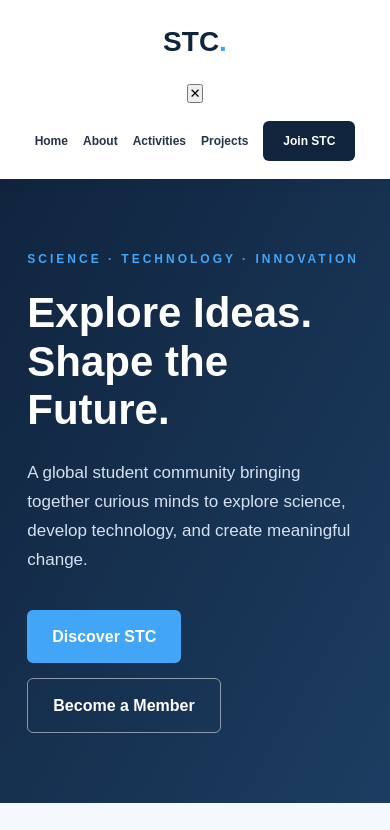
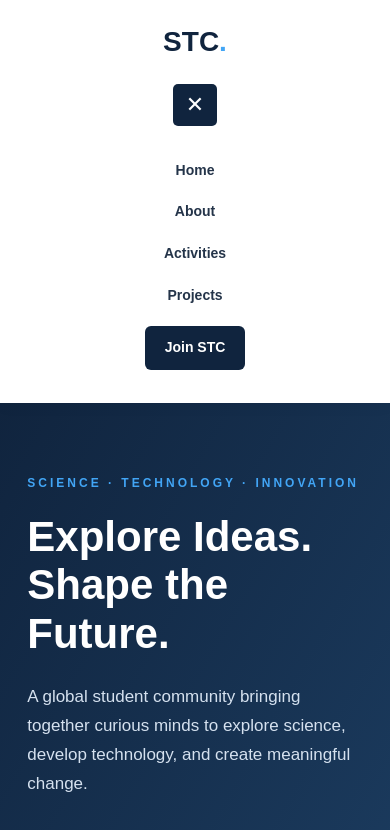
Before and after one commit to 15942-maria6ii/stc-website, a plain HTML site: page index.html in a window 390 px wide. Both pictures are taken after a click on the button "Toggle navigation". Shown: the top 830 px of the page. Drawn offline with Linux system fonts and the light colour scheme.

Commit message:
Implement mobile navigation styles and toggle
Added mobile navigation styles and menu toggle functionality.

```diff
--- a/style.css
+++ b/style.css
@@ -293,3 +293,97 @@ footer {
         padding: 65px 7%;
     }
 }
+
+/* Mobile Navigation */
+
+.menu-toggle {
+    display: none;
+    background: var(--primary);
+    color: white;
+    border: none;
+    padding: 8px 13px;
+    border-radius: 5px;
+    font-size: 22px;
+    cursor: pointer;
+}
+
+/* Mobile Menu */
+
+@media (max-width: 768px) {
+
+    .navbar {
+        position: sticky;
+        top: 0;
+    }
+
+    .menu-toggle {
+        display: block;
+    }
+
+    nav {
+        display: none;
+        flex-direction: column;
+        width: 100%;
+        padding: 15px 0;
+        gap: 18px;
+    }
+
+    nav.active {
+        display: flex;
+    }
+
+    nav a {
+        font-size: 14px;
+    }
+
+    nav .nav-button {
+        text-align: center;
+    }
+}
+
+/* Mobile Navigation */
+
+.menu-toggle {
+    display: none;
+    background: var(--primary);
+    color: white;
+    border: none;
+    padding: 8px 13px;
+    border-radius: 5px;
+    font-size: 22px;
+    cursor: pointer;
+}
+
+/* Mobile Menu */
+
+@media (max-width: 768px) {
+
+    .navbar {
+        position: sticky;
+        top: 0;
+    }
+
+    .menu-toggle {
+        display: block;
+    }
+
+    nav {
+        display: none;
+        flex-direction: column;
+        width: 100%;
+        padding: 15px 0;
+        gap: 18px;
+    }
+
+    nav.active {
+        display: flex;
+    }
+
+    nav a {
+        font-size: 14px;
+    }
+
+    nav .nav-button {
+        text-align: center;
+    }
+}
```
